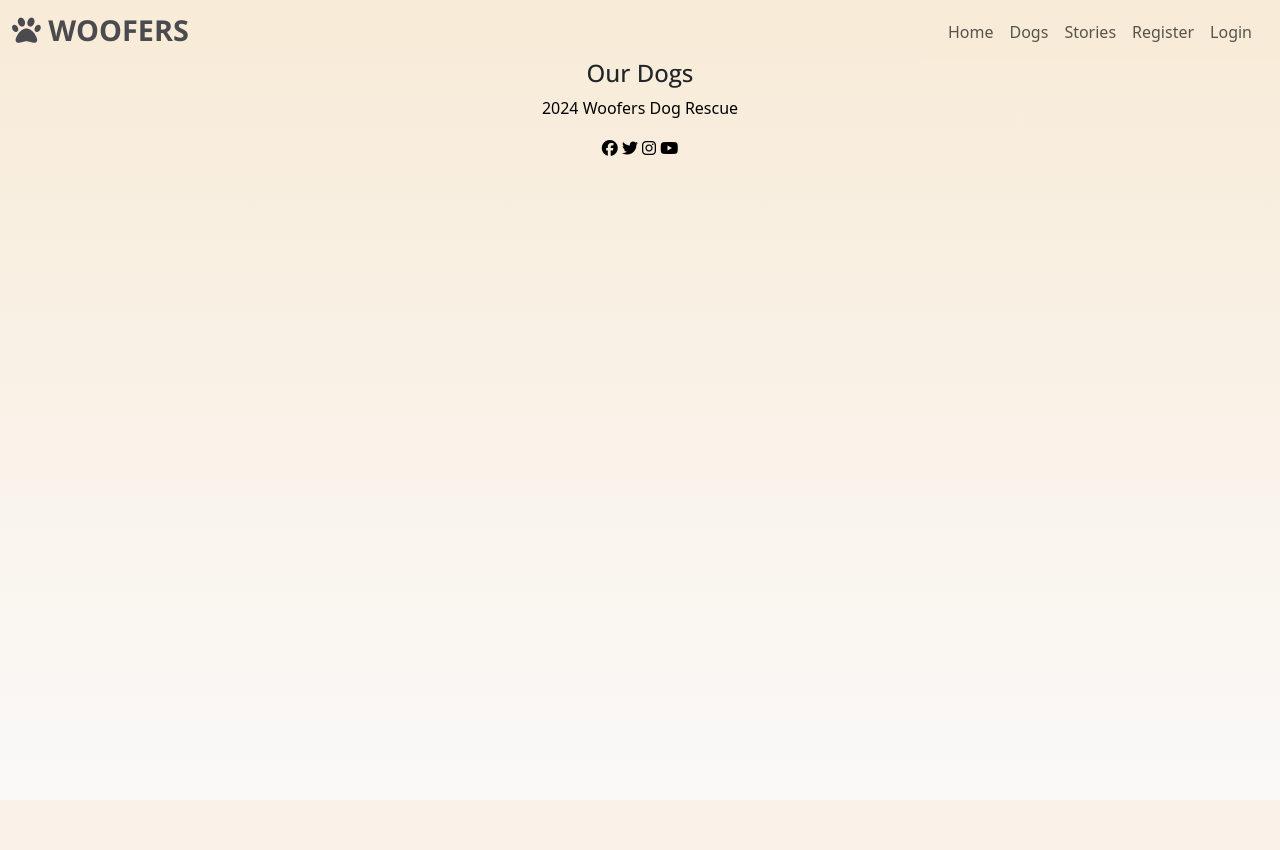
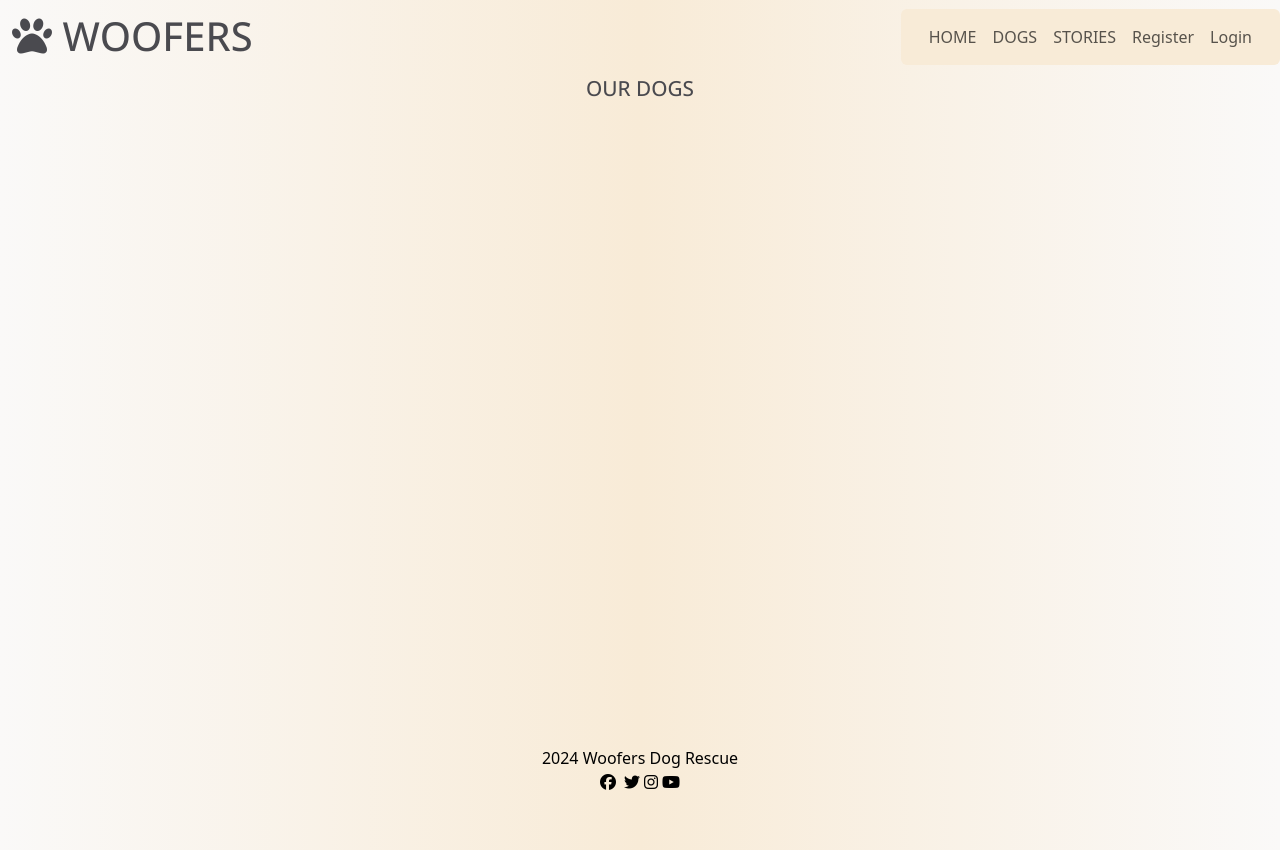
Before and after one commit to stevewhitehouse66/Woofers, a Django app: page /edit/ in a window 1280 px wide. Before the commit the page ends 800 px from the top, so only its background shows below. Run offline with Django 4.2, Linux system fonts and the light colour scheme; data that the repository does not hold is empty; some libraries are stand-ins or nearby versions.

Commit message:
add styling and weight field to Doggos model

```diff
--- a/doggo/forms.py
+++ b/doggo/forms.py
@@ -6,7 +6,7 @@
     class Meta:
         model = Doggo
         fields = ['name', 'sex','breed','age','profile_image', 'location','status',
-    'vet_checked','vet_note','vet_vaccinated','vet_neutered','temperament','training','behaviour','notes','added_by']
+    'vet_checked','vet_note','vet_vaccinated','vet_neutered','vet_weight','temperament','training','behaviour','notes']
         widgets = {
 'vet_checked': forms.DateInput(attrs={'format': 'yyyy-mm-dd','type':'date'}),
 'vet_vaccinated': forms.DateInput(attrs={'format': 'yyyy-mm-dd','type':'date'}),
--- a/static/css/style.css
+++ b/static/css/style.css
@@ -20,9 +20,10 @@
     min-height: 100vh;
     background-color: #f5f5f5;
     background: rgb(253,221,172);
-    background: linear-gradient(180deg, rgb(248, 235, 215) 0%, rgb(250, 249, 248) 100%), rgb(248, 235, 215) 0%;
+    background: linear-gradient(270deg, rgb(250, 249, 248) 0%, rgb(248, 235, 215) 50%, rgb(250, 249, 248) 100%);
     background-repeat: no-repeat;
     background-attachment: fixed;
+    margin-bottom: 50px;
 }
 
 
@@ -81,29 +98,63 @@
 }
 
 /*Header Styles*/
-
+header{
+    background: linear-gradient(270deg, rgb(250, 249, 248) 0%, rgb(248, 235, 215) 50%, rgb(250, 249, 248) 100%);
+}
 .brand-text{
     font-family: "Open Sans", Roboto, sans-serif;
-    font-size: 1.8rem;
-    font-weight: 700;
+    background-color: lightblue;
+    font-size: 1.6rem;
+    font-weight: 600;
     color: #4A4A4F;
 
 }
+/* Home Page Styles*/
 
+.sub-title {
+    font-family: "Open Sans", Roboto, sans-serif;
+    text-transform: uppercase;
+    font-size: 1.3rem;
+    font-weight: 500;
+    color: #4A4A4F;
+}
 /*Story Styles*/
 
-.title-text{
+.add-story-link{
+    margin: auto;
+    width: fit-content;
+}
+.story-text-container{
+    width: 100%;
+}
+.story-title-container{
+    flex-direction: column;
+    text-align: center;
     font-family: "Open Sans", Roboto, sans-serif;
     font-size: medium;
     margin: auto;
     padding-top: 10px;
     padding-bottom: 10px;
 }
+.story-link-container{
+    font-family: "Open Sans", Roboto, sans-serif;
+    margin: auto;
+    cursor: pointer;
+    border-radius: 15px;
+    background: linear-gradient(144deg, rgb(248, 235, 215) 0%, rgb(250, 249, 248) 100%);
+}
+.story-title{
+    font-family: "Open Sans", Roboto, sans-serif;
+    font-size: large;
+    margin: auto;
+    padding-top: 10px;
+    padding-bottom: 10px;
+}
 .story-top{
     display: flex;
-    flex-direction: column;
+    flex-direction: row;
     width: 100%;
-    margin: auto;
+    margin: 5px;
     text-align: center;
 
 
@@ -155,16 +213,32 @@
     padding: 0;
     padding-left: 10px;
 }
+.dog-text-container{
+    width: 100%;
+    display: flex;
+    flex-direction: column;
+}
 
 /*Footer Styles*/
 
 .footer{
+    position: fixed;
+    bottom: 0;
+    width: 100%;
     padding: 0;
-    margin: 0;
     margin-inline: auto;
+    margin-bottom: 6px;
     font-size: medium;
 }
-
+.footer-text{
+    margin: 0;
+    padding: 0;
+}
+.socials-container {
+    margin: auto;
+    display: inline-flex;
+    flex-direction: row;
+}
 /* Auth Form Styles*/
 
 .btn-signup,
--- a/story/forms.py
+++ b/story/forms.py
@@ -1,9 +1,9 @@
 from django import forms
 from .models import Story
 
+
 class StoryForm(forms.ModelForm):
-
     class Meta:
         model = Story
-        fields = ['title', 'author','featured_image', 'content','excerpt',
-    'status','pinned']
+        fields = ['title', 'featured_image', 'content', 'excerpt',
+                  'status', 'pinned']
--- a/story/models.py
+++ b/story/models.py
@@ -8,6 +8,7 @@
 # model reused from hackathon project ALLs WELL
 STATUS = ((0, "Draft"), (1, "Published"))
 PINNED = ((0, "No"), (1, "Yes"))
+
 
 class Story(models.Model):
     """
@@ -22,6 +23,7 @@
     pinned = models.IntegerField(choices=PINNED, default=0)
     created_on = models.DateTimeField(auto_now_add=True)
     updated_on = models.DateTimeField(auto_now=True)
+
     class Meta:
         ordering = ["-created_on"]
 
@@ -29,4 +31,4 @@
         return f"Story {self.title} written by {self.author}"
 
     def get_absolute_url(self):
-        return reverse ('story:story_list',kwargs={'pk':self.pk})
+        return reverse('story:story_list',kwargs={'pk':self.pk})
--- a/story/views.py
+++ b/story/views.py
@@ -1,6 +1,6 @@
 from django.shortcuts import render, redirect
 from django.contrib import messages
-from django.views.generic import ListView , DetailView, CreateView
+from django.views.generic import ListView, DetailView, CreateView
 from .models import Story
 from doggo.models import Doggo
 from .forms import StoryForm
@@ -26,21 +26,21 @@
 
 
 class DoggoList(ListView):
-   """
-   Display a list of :model:`story.Story`
+    """
+    Display a list of :model:`story.Story`
 
-   **Context**
+    **Context**
 
-   ``story``
+    ``story``
        An instance of :model:`story.Story`.
 
-   **Template:**
+    **Template:**
 
-   :template:`story_list.html`
-   """
-   queryset = Doggo.objects.all()
-   template_name = "doggo_list.html"
-   context_object_name = "doggo_list"
+    :template:`story_list.html`
+    """
+    queryset = Doggo.objects.all()
+    template_name = "doggo_list.html"
+    context_object_name = "doggo_list"
 
 
 def Home(request):
@@ -60,13 +60,16 @@
 
     :template:`home.html`
     """
-    story_list = Story.objects.filter(pinned =1)
+    story_list = Story.objects.filter(pinned=1)
     doggo_list = Doggo.objects.exclude(status=0)
-    return render(request, 'home.html', {'story_list': story_list, 'doggo_list': doggo_list})
+    return render(request, 'home.html', {'story_list': story_list,
+                                         'doggo_list': doggo_list})
+
 
 class StoryDetailView(DetailView):
     model = Story
     template_name = 'story_detail.html'
+
 
 class DoggoDetailView(DetailView):
     model = Doggo
@@ -78,20 +81,25 @@
     if request.method == 'POST':
         form = StoryForm(request.POST, request.FILES)
         if form.is_valid():
-            form.save()
+            logged_in_user = request.user
+            story_instance = form.save(commit=False)
+            story_instance.author = logged_in_user
+            story_instance.save()
             return redirect('/story')
     else:
         form = StoryForm()
 
     return render(request, 'story_form.html', {'form': form})
 
+
 def DoggoCreate(request):
-
     if request.method == 'POST':
         form = DoggoForm(request.POST, request.FILES)
         if form.is_valid():
-
-            form.save()
+            logged_in_user = request.user
+            doggo_instance = form.save(commit=False)
+            doggo_instance.added_by = logged_in_user
+            doggo_instance.save()
             return redirect('/doggo')
     else:
         form = DoggoForm()
--- a/templates/account/account_inactive.html
+++ b/templates/account/account_inactive.html
@@ -2,7 +2,9 @@
 
 {% load i18n %}
 
-{% block head_title %}{% trans "Account Inactive" %}{% endblock head_title %}
+{% block head_title %}
+{% trans "Account Inactive" %}
+{% endblock head_title %}
 
 {% block content %}
 <h1>{% trans "Account Inactive" %}</h1>
--- a/templates/base.html
+++ b/templates/base.html
@@ -19,53 +19,57 @@
 
     <!--Meta Info-->
 
-    <meta name="viewport" content="width=device-width, initial-scale=1">
+    <meta name="viewport" content="width=device-width, initial-scale=1" />
     <meta name="Description"
-        content="Find your furry companion at Woofers Dog Rescue, where we rescue and rehabilitate dogs in need. Adopt, volunteer, or donate today">
+        content="Find your furry companion at Woofers Dog Rescue, where we rescue and rehabilitate dogs in need. Adopt, volunteer, or donate today" />
     <meta name="keyrords"
-        content="Dog rescue, adopt a dog, animal shelter, pet adoption, rescue dogs, adoptable dogs, volunteer opportunities, animal welfare, support dog rescue, find your best friend.">
-
+        content="Dog rescue, adopt a dog, animal shelter, pet adoption, rescue dogs, adoptable dogs, volunteer opportunities, animal welfare, support dog rescue, find your best friend." />
+    <!--Force HTTPS requests-->
+    <meta http-equiv="Content-Security-Policy" content="upgrade-insecure-requests" />
     <!-- Font Awesome Link -->
     <script src="https://kit.fontawesome.com/f382a4fd20.js" crossorigin="anonymous"></script>
 
     <!--Bootstrap CSS -->
     <link href="https://cdn.jsdelivr.net/npm/bootstrap@5.3.3/dist/css/bootstrap.min.css" rel="stylesheet"
-        integrity="sha384-QWTKZyjpPEjISv5WaRU9OFeRpok6YctnYmDr5pNlyT2bRjXh0JMhjY6hW+ALEwIH" crossorigin="anonymous">
+        integrity="sha384-QWTKZyjpPEjISv5WaRU9OFeRpok6YctnYmDr5pNlyT2bRjXh0JMhjY6hW+ALEwIH" crossorigin="anonymous" />
     <!-- My CSS -->
 
-    <link rel="stylesheet" type="text/css" href="{% static 'css/style.css' %}">
+    <link rel="stylesheet" type="text/css" href="{% static 'css/style.css' %}" />
 </head>
 
-<body class="d-flex flex-column  main-bg">
-
+<body class="d-flex flex-column main-bg">
+    <header>
         <!-- Navigation -->
         <!-- Functionaliy copied and midified from Hackathon project "ALLs WELL" -->
 
         <nav class="navbar navbar-expand-lg navbar-light">
             <div class="container-fluid">
-            <a href="{% url 'home' %}"><span class="brand-text"><i class="fas fa-paw"></i> WOOFERS</span></a>
+                <a href="{% url 'home' %}"><span class="brand-text">
+                        <h1><i class="fas fa-paw pt-2"></i> WOOFERS</h1>
+                    </span></a>
                 <button class="navbar-toggler" type="button" data-bs-toggle="collapse" data-bs-target="#navbarText"
                     aria-controls="navbarText" aria-expanded="false" aria-label="Toggle navigation">
                     <span class="navbar-toggler-icon"></span>
                 </button>
-            <div class="collapse navbar-collapse justify-content-end dropdown-menu-end" id="navbarText">
-                <ul class="navbar-nav ms-auto mb-2 mb-lg-0 dropdown-menu dropdown-menu-end" style="right: 0; left: auto;">
-                    <li class="nav-item ">
-                        <a class="nav-link justify-content-end {% if request.path == home_url %}active{% endif %}" aria-current="page"
-                            href="{% url 'home' %}">Home</a>
+                <div class="collapse navbar-collapse justify-content-end dropdown-menu-end pb-2" id="navbarText">
+                    <ul class="navbar-nav ms-auto mb-2 mb-lg-0 dropdown-menu dropdown-menu-end"
+                        style="right: 0; left: auto">
+                        <li class="nav-item">
+                            <a class="nav-link text-uppercase {% if request.path == home_url %}active{% endif %}"
+                                aria-current="page" href="{% url 'home' %}">Home</a>
                         </li>
                         <li class="nav-item">
-                        <a class="nav-link {% if request.path == doggo_url %}active{% endif %}" aria-current="page"
-                            href="{% url 'doggos' %}">Dogs</a>
+                            <a class="nav-link text-uppercase {% if request.path == doggo_url %}active{% endif %}"
+                                aria-current="page" href="{% url 'doggos' %}">Dogs</a>
                         </li>
                         <li class="nav-item">
-                        <a class="nav-link {% if request.path == story_url %}active{% endif %}" aria-current="page"
-                            href="{% url 'story' %}">Stories</a>
+                            <a class="nav-link text-uppercase {% if request.path == story_url %}active{% endif %}"
+                                aria-current="page" href="{% url 'story' %}">Stories</a>
                         </li>
                         {% if user.is_authenticated %}
                         <li class="nav-item">
-                        <a class="nav-link {% if request.path == logout_url %}active{% endif %}" aria-current="page"
-                            href="{% url 'account_logout' %}">Logout</a>
+                            <a class="nav-link text-uppercase {% if request.path == logout_url %}active{% endif %}"
+                                aria-current="page" href="{% url 'account_logout' %}">Logout</a>
                         </li>
                         {% else %}
                         <li class="nav-item">
@@ -77,11 +81,11 @@
                                 href="{% url 'account_login' %}">Login</a>
                         </li>
                         {% endif %}
-
                     </ul>
                 </div>
             </div>
         </nav>
+    </header>
     <!-- display messages -->
     <!-- Functionaliy copied from Hackathon project "ALLs WELL"-->
     <div class="container">
@@ -99,26 +103,39 @@
     </div>
 
     <main class="flex-shrink-0 main-bg">
-
         {% block content %}
         <!-- Content Goes here -->
         {% endblock content %}
-
     </main>
 
     <!-- Footer -->
-    <footer class="footer  text-center">
-        <p class="text-black">2024 Woofers Dog Rescue</p>
-        <a href="http://www.facebook.com" target="_blank" aria_label="Facebook, opens in new window"><i
-                class="fab fa-facebook"></i></a>
-        <a href="http://www.twitter.com" target="_blank" aria_label="Twitter, opens in new window"><i
-                class="fab fa-twitter"></i></a>
-        <a href="http://www.instagram.com" target="_blank" aria_label="Instagram, opens in new window"><i
-                class="fab fa-instagram"></i></a>
-        <a href="http://www.youtube.com" target="_blank" aria_label="Youtube, opens in new window"><i
-                class="fab fa-youtube"></i></a>
+    <footer class="footer text-center px-5">
+        <p class="text-black footer-text">2024 Woofers Dog Rescue</p>
+        <div class="socials-container">
+            <ul class="social-icons list-group flex-row">
+                <li class="px-1">
+                    <a href="http://www.facebook.com" target="_blank" aria-label="Facebook, opens in new window">
+                        <i class="fab fa-facebook"></i>
+                    </a>
+                </li>
+                <li class="px-1">
+                    <a href="http://www.twitter.com" target="_blank" aria-label="Twitter, opens in new window">
+                        <i class="fab fa-twitter"></i>
+                    </a>
+                </li class="px-1">
+                <li >
+                    <a href="http://www.instagram.com" target="_blank" aria-label="Instagram, opens in new window">
+                        <i class="fab fa-instagram"></i>
+                    </a>
+                </li>
+                <li class="px-1">
+                    <a href="http://www.youtube.com" target="_blank" aria-label="Youtube, opens in new window">
+                        <i class="fab fa-youtube"></i>
+                    </a>
+                </li>
+            </ul>
+        </div>
     </footer>
-
 </body>
 <!-- Font Awesome Link -->
 <script src="https://kit.fontawesome.com/f382a4fd20.js" crossorigin="anonymous"></script>
--- a/templates/doggo_list.html
+++ b/templates/doggo_list.html
@@ -2,7 +2,7 @@
 {% load static %}
 
 {% block content %}
-
+<!-- doggo_list.html content starts here -->
 <h4 class="sub-title text-center">Our Dogs</h4>
 {% for doggo in doggo_list %}
 <div class="row">
@@ -30,4 +30,5 @@
 </div>
 {% endfor %}
 </div>
+<!-- doggo_list.html content ends here -->
 {% endblock %}
```
Also changed, not shown: other parts of static/css/style.css (+32 -9 lines), doggo/models.py (+8 -4 lines), doggo/views.py (+9 -10 lines), templates/doggo_detail.html (+41 -23 lines), templates/home.html (+9 -9 lines), templates/story_detail.html (+18 -18 lines), templates/story_list.html (+15 -19 lines), doggo/migrations/0006_doggo_vet_weight.py (added), story/urls.py (line endings or trailing spaces). Lines whose indentation alone changed are shown as unchanged.
